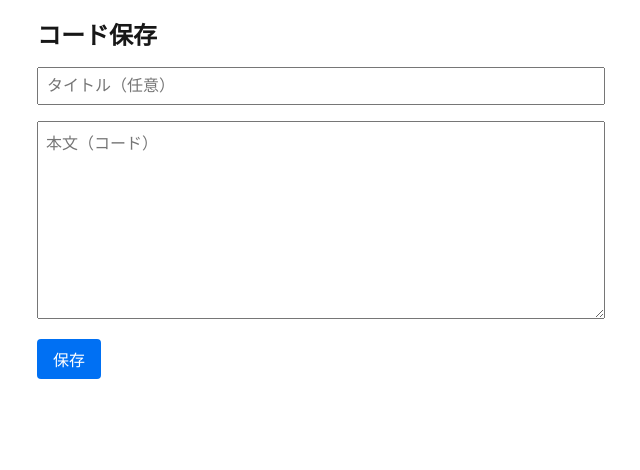
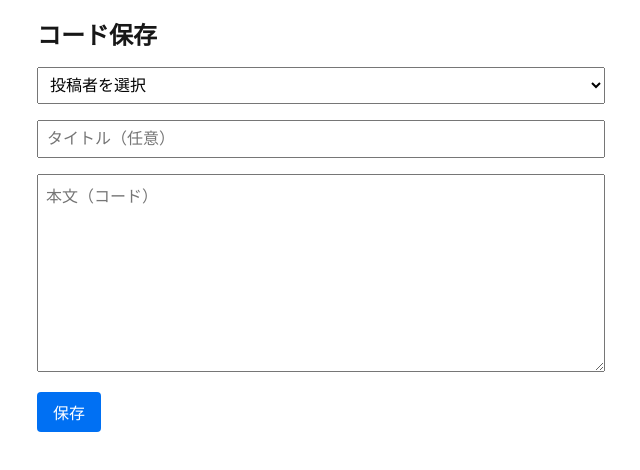
Before and after one commit to yo21pilots/mypastebin, a Next.js app: page / in a window 1280 px wide. Shown: the top 470 px of the page, without its empty margins (319-959 px from the left). Built offline with nearby package versions, Linux system fonts and the light colour scheme; no server answers.

Commit message:
Add author

```diff
--- a/pages/index.js
+++ b/pages/index.js
@@ -10,12 +10,13 @@ const supabase = createClient(
 export default function Home() {
   const [title, setTitle] = useState('');
   const [content, setContent] = useState('');
+  const [author, setAuthor] = useState('');
   const router = useRouter();
 
   const handleSubmit = async (e) => {
     e.preventDefault();
     const { data, error } = await supabase.from('snippets').insert([
-      { title, content }
+      { title, content, author }
     ]).select().single();
 
     if (error) {
@@ -35,6 +36,22 @@ export default function Home() {
     }}>
       <h1 style={{ fontSize: '1.5rem', marginBottom: '1rem' }}>コード保存</h1>
       <form onSubmit={handleSubmit}>
+	<select
+	  value={author}
+  	  onChange={(e) => setAuthor(e.target.value)}
+  	  required
+          style={{
+            width: '100%',
+    	    padding: '0.5rem',
+    	    marginBottom: '1rem',
+    	    fontSize: '1rem'
+  	  }}
+	>
+       	  <option value="">投稿者を選択</option>
+          <option value="yo">y</option>
+          <option value="kanako">k</option>
+        </select>
+
         <input
           type="text"
           placeholder="タイトル（任意）"
--- a/pages/list.js
+++ b/pages/list.js
@@ -26,9 +26,9 @@ export default function ListPage({ snippets }) {
       <ul>
         {snippets.map((s) => (
           <li key={s.id} style={{ marginBottom: '1rem' }}>
-            <Link href={`/code/${s.id}`}>
-              {s.title || '(無題)'} → /code/{s.id}
-            </Link>
+		<a href={`/code/${s.id}`} target="_blank" rel="noopener noreferrer">
+			{s.title || '(無題)'} → /code/{s.id}
+		</a>
           </li>
         ))}
       </ul>
```
